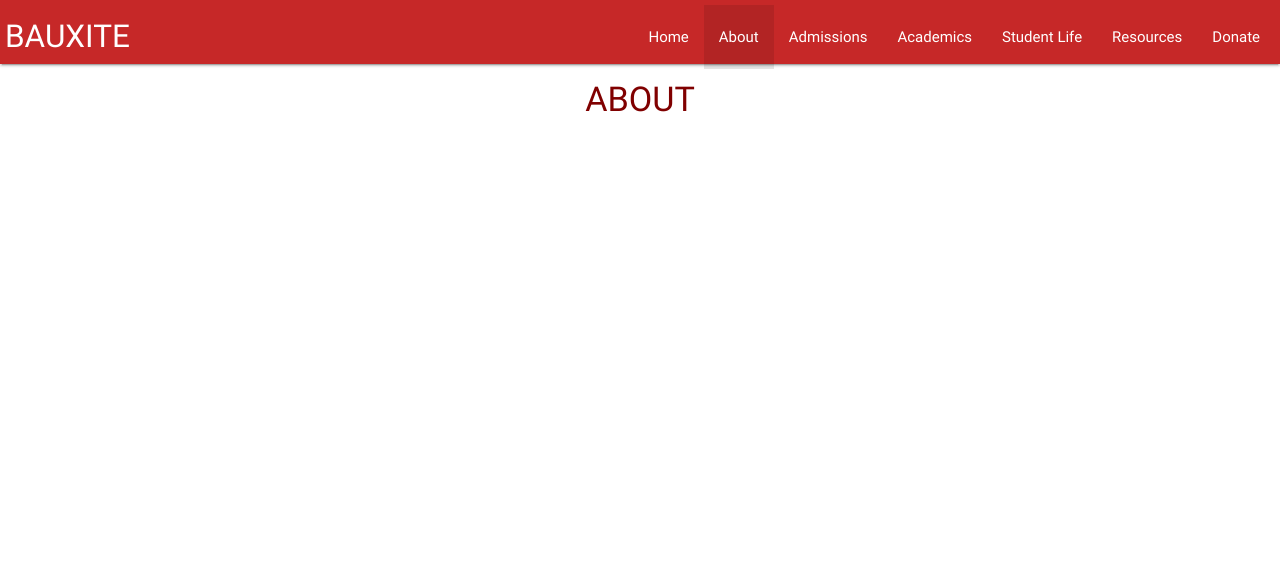
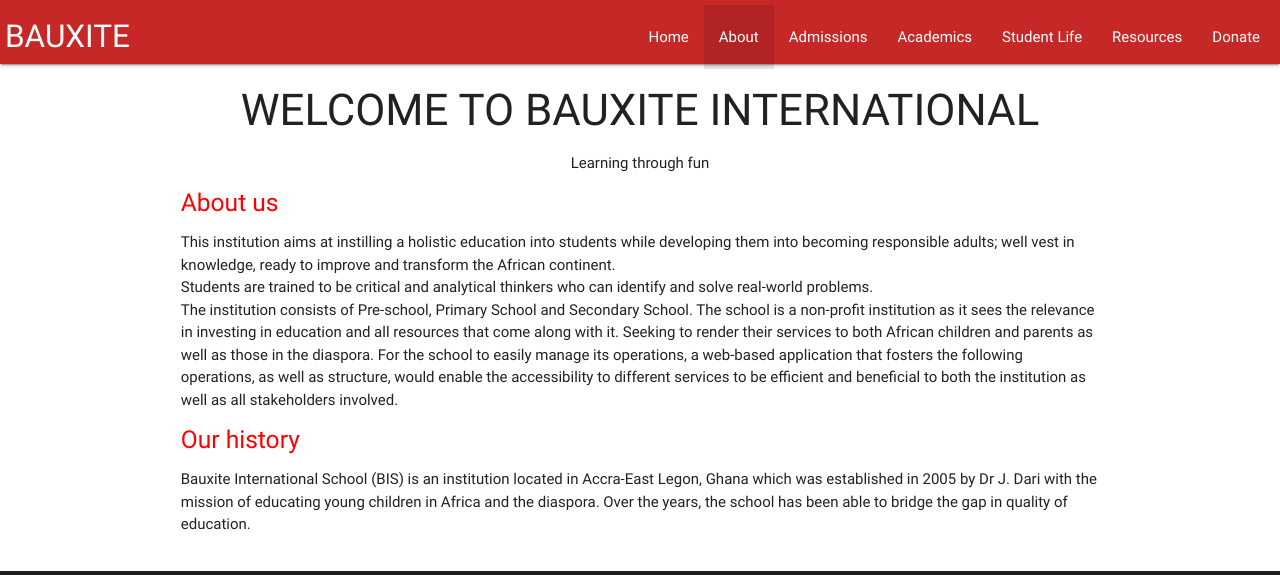
Before and after one commit to NkosinathiMzembe/AnyWeb-Limited, a PHP site: the page made by Bauxite International School/about.html in a window 1280 px wide. Shown: the top 575 px of the page. Before the commit the page ends 112 px from the top, so only its background shows below. Run offline with PHP 8.4, Linux system fonts and the light colour scheme; grey boxes are pictures that could not be loaded.

Commit message:
AboutPage

```diff
--- a/Bauxite International School/about.html
+++ b/Bauxite International School/about.html
@@ -69,7 +69,188 @@
     </nav>
   </div>
 
-<h4>ABOUT</h4>
+<!-- <h4>ABOUT</h4>
+ -->
+<!-- About section begins -->
+<section class="about-section spad pt-0">
+    <div class="container">
+      <div class="section-title text-center">
+        <h3 style="text-align: center;">WELCOME TO BAUXITE INTERNATIONAL</h3>
+        <p style="text-align: center;">Learning through fun</p>
+      </div>
+      <div class="row">
+        <div class="about-text">
+          <h5>About us</h5>
+          <p>
+          This institution aims at instilling a holistic education into students while developing them into becoming responsible adults; well vest in knowledge, ready to improve and transform the African continent.<br>
+          Students are trained to be critical and analytical thinkers who can identify and solve real-world problems. <br>
+          The institution consists of Pre-school, Primary School and Secondary School. The school is a non-profit institution as it sees the relevance in investing in education and all resources that come along with it. Seeking to render their services to both African children and parents as well as those in the diaspora. For the school to easily manage its operations, a web-based application that fosters the following operations, as well as structure, would enable the accessibility to different services to be efficient and beneficial to both the institution as well as all stakeholders involved.
+</p>
+
+          <h5 class="pt-4">Our history</h5>
+          <p>Bauxite International School (BIS) is an institution located in Accra-East Legon, Ghana which was established in 2005 by Dr J. Dari with the mission of educating young children in Africa and the diaspora.
+          Over the years, the school has been able to bridge the gap in quality of education.</p>
+        </div>
+      </div>
+    </div>
+  </section>
+  <!-- About section end-->
+
+  <!-- Mission, Vision section -->
+  <section class="vision_mission-section spad set-bg" data-setbg="img/about1.jpg">
+    <div class="container">
+      <div class="row">
+        <div class="col-lg-5">
+          <div class="section-title text-white">
+ -->        <p style="font-size:35px;color: white;">
+                Get to know more about us
+            </p>
+ -->          </div>
+          <div class="vision_mission-list text-white" >
+            <div class="vision_mission-list-item" style="width: 45%">
+              <span>1</span>
+              <h5>Our Vision</h5>
+              <p>Train future leaders to be critical and analytical thinkers who can identify
+                and solve real-world problems.</p>
+            </div>
+            <div class="vision_mission-list-item">
+              <span>2</span>
+              <h5>Our Mission</h5>
+              <p> instilling a holistic education into students while developing
+                  them into becoming responsible adults<br> well vest in knowledge, ready to improve and transform the African continent.</p>
+            </div>
+            <div class="vision_mission-list-item">
+              <span>3</span>
+              <h5>Our Values</h5>
+              <p>We stand for ethics, equality, diversity and respect for all individuals.</p>
+            </div>
+          </div>
+        </div>
+        <div class="side_img">
+          <img src="img/about2.jpg" alt="">
+        </div>
+      </div>
+    </div>
+  </section>
+  <!-- Mission section end -->
+
+
+  <!-- Team section  -->
+  <section class="team-section spad">
+    <div class="container">
+      <div class="section-title text-center">
+        <h3>OUR TEAM</h3>
+        <p>We have highly experienced and professional staff</p>
+      </div>
+      <div class="row">
+        <div class="col-md-6 col-lg-3">
+          <div class="member">
+            <div class="member-pic set-bg">
+              <img src="img/Tris Johnson.jpg" style="width: 100%; height: 90%;">
+            </div>
+            <div style="width: 70%;">
+              <h5>Tris Johnson</h5>
+              <p>Proprietor</p>
+              <p style="color: black;">Responsible for developing standardized curricula, assess teaching methods, monitor student achievement, encourage parent involvement, revise policies and procedures, administer the budget, hire and evaluate staff and oversee facilities.</p>
+            </div>
+
+          </div>
+        </div>
+        <div class="col-md-6 col-lg-3">
+          <div class="member">
+            <div class="member-pic set-bg"><img src="img/Jane Michaels.jpg" style="width: 100%; height: 90%;">
+            </div>
+            <div style="width: 70%;" >
+              <h5>Jane Michaels</h5>
+              <p>Head Mistress</p>
+              <p style="color: black;"> Enforces school disciplinary roles, codes of ethics, and preventing potential safety violations. She received awards as the best headmistress by GES three times in a row. </p>
+            </div>
+          </div>
+        </div>
+        <div class="col-md-6 col-lg-3">
+          <div class="member">
+            <div class="member-pic set-bg" >
+              <img src="img/John Nark.jpg" style="width: 100%; height: 90%;">
+            </div>
+            <div style="width: 70%;" >
+              <h5>John Nark</h5>
+              <p>Head of Staff</p>
+              <p style="color: black;">Leads, motivate and manage staff by delegating responsibility, setting expectations and targets and evaluating staff performance against them. He has been credited the best teaching staff on campus</p>
+            </div>
+          </div>
+        </div>
+        </div>
+      </div>
+    </div>
+  </section>
+  <!-- Team section end -->
+
+
+
+
+
+  <!-- Newsletter section -->
+  <section class="newsletter-section">
+    <div class="container">
+      <div class="row">
+        <div class="col-md-5 col-lg-7">
+          <div class="section-title mb-md-0">
+          <h3>NEWSLETTER</h3>
+          <p>Subscribe and get the latest news and useful tips, advice and best offer.</p>
+        </div>
+        </div>
+        <div class="col-md-7 col-lg-5">
+          <form class="newsletter">
+            <input type="text" placeholder="Enter your email">
+            <button class="site-btn">SUBSCRIBE</button>
+          </form>
+        </div>
+      </div>
+    </div>
+  </section>
+  <!-- Newsletter section end -->
+
+
+
+<!--Footer-->
+<footer class="page-footer red darken-3">
+    <div class="container">
+      <div class="row">
+        <div class="col l6 s12">
+          <h5 class="grey-text text-lighten-2">Token of Appreciation</h5>
+          <p class="grey-text text-lighten-4">Bauxite International School Is Humbled By Your Act of Visiting This Website. We Do Not Take It For Granted And Look Forward To Hearing From You Soon.</p>
+
+        </div>
+        <div class="col l3 s12">
+          <h5 class="grey-text text-lighten-2">Quick Links</h5>
+          <ul>
+            <li><a class="white-text" href="resources.html">Resources</a></li>
+            <li><a class="white-text" href="admissions.html">Admissions</a></li>
+            <li><a class="white-text" href="academics.html">Academics</a></li>
+            <li><a class="white-text" href="donate.html">Donations</a></li>
+          </ul>
+        </div>
+        <div class="col l3 s12">
+          <h5 class="grey-text text-lighten-2">Contact Us</h5>
+          <ul>
+            <li><a class="white-text" href="#!">Street Address</a></li>
+            <li><a class="white-text" href="#!">Postal Address</a></li>
+            <li><a class="white-text" href="#!">Phone</a></li>
+            <li><a class="white-text" href="#!">Email</a></li>
+          </ul>
+        </div>
+      </div>
+    </div>
+    <div class="footer-copyright">
+      <div class="container">
+      Made by <a class="brown-text text-lighten-3" href="https://anyweblimited.wordpress.com">AnyWeb Limited</a>
+      </div>
+    </div>
+  </footer>
+
+
+
+
 
 </body>
 </html>
--- a/Bauxite International School/donate.html
+++ b/Bauxite International School/donate.html
@@ -36,7 +36,7 @@
           <li>
             <a href="resources.html">Resources</a>
           </li>
-          <li class="active"s>
+          <li class="active">
             <a href="donate.html">Donate</a>
           </li>
         </ul>
--- a/Bauxite International School/styles.css
+++ b/Bauxite International School/styles.css
@@ -5,6 +5,8 @@
 h4 {
 	text-align:center;
 	color:maroon;
+/*  transition: all 0.5s ease-in;
+*/
 }
 
 a:link {
@@ -14,10 +16,186 @@ a:link {
 
 a:hover {
    color: white;
-    text-decoration: none;
+   text-decoration: none;
+   background-color: red;
+   transition: all 0.5s ease-in;
 }
 
 a:visited {
     color: white;
     text-decoration: none;
 }
+
+
+
+/*---------------------
+  About page
+-----------------------*/
+
+.about-text h5 {
+  font-weight: 400;
+  margin-bottom: 12px;
+  color: red;
+}
+
+.about-text .about-list {
+  list-style: none;
+  padding-top: 10px;
+}
+
+.about-text .about-list li {
+  font-size: 14px;
+  color: #636363;
+  margin-bottom: 10px;
+}
+
+.about-text .about-list li i {
+  color: #f6783a;
+}
+
+
+     /*Team*/
+.member {
+    display: flex;
+    flex-direction: row;
+    margin: 20px 0px;
+}
+
+.member h5 {
+  font-size: 22px;
+  font-weight: 400;
+  margin-bottom: 5px;
+
+}
+
+.member p {
+  color: #f6783a;
+  margin-bottom: 0;
+  font-weight: 14;
+  font-size: 22px;
+  margin-top: 0;
+}
+
+.member:hover .member-pic:after {
+  opacity: 0.4;
+}
+
+
+.member .member-pic {
+  width: 20%;
+  height: 200px;
+  border-radius: 50%;
+  overflow: hidden;
+  position: relative;
+  display: inline-block;
+  margin-bottom: 40px;
+  margin-right: 40px;
+}
+
+.member .member-pic:after {
+  position: absolute;
+  content: '';
+  width: 100%;
+  height: 100%;
+  left: 0;
+  top: 0;
+  background: #000;
+  opacity: 0;
+  -webkit-transition: all 0.4s;
+  -o-transition: all 0.4s;
+  transition: all 0.4s;
+}
+
+
+
+/*---------------------
+  Vision & Mission Section
+-----------------------*/
+
+.vision_mission-section {
+  position: relative;
+  background-image: url("img/about1.jpg");
+
+}
+
+.vision_mission-section:after {
+  position: absolute;
+  content: '';
+  width: 100%;
+  height: 100%;
+  left: 0;
+  top: 0;
+  background: #000;
+  opacity: 0.8;
+}
+
+.vision_mission-section .container {
+  position: relative;
+  z-index: 1;
+}
+
+.vision_mission-section .section-title {
+  margin-bottom: 40px;
+  text-align: center;
+  font-size: 50;
+}
+
+.vision_mission-list-item {
+  padding-left: 70px;
+  position: relative;
+  padding-bottom: 15px;
+  margin-bottom: 10px;
+  color: white;
+}
+
+.side_img{
+  display: block;
+  margin-left: auto;
+  margin-right: 30px;
+  margin-bottom: 10px;
+  width: 50%;
+  transition: all 0.9s ease-in;
+  position: absolute;
+  top: 80px;
+  right: 0;
+  width: 200px;
+  height: 100px;
+
+}
+
+.vision_mission-list-item span {
+  position: absolute;
+  width: 40px;
+  height: 40px;
+  left: 0;
+  top: 0;
+  text-align: center;
+  border-radius: 50px;
+  background: #f6783a;
+  font-size: 16px;
+  font-weight: 500;
+  padding-top: 10px;
+}
+
+.vision_mission-list-item h5 {
+  font-weight: 400;
+  margin-bottom: 10px;
+}
+
+.vision_mission-list-item:after {
+  position: absolute;
+  content: '';
+  height: calc(100% - 45px);
+  left: 20px;
+  top: 48px;
+  border-left: 1px dashed #6c6e70;
+}
+
+.vision_mission-list-item:last-child {
+  margin-bottom: 0;
+  padding-bottom: 0;
+}
+
+.vision_mission-list-item:last-child:after {
+  display: none;
+}
```
